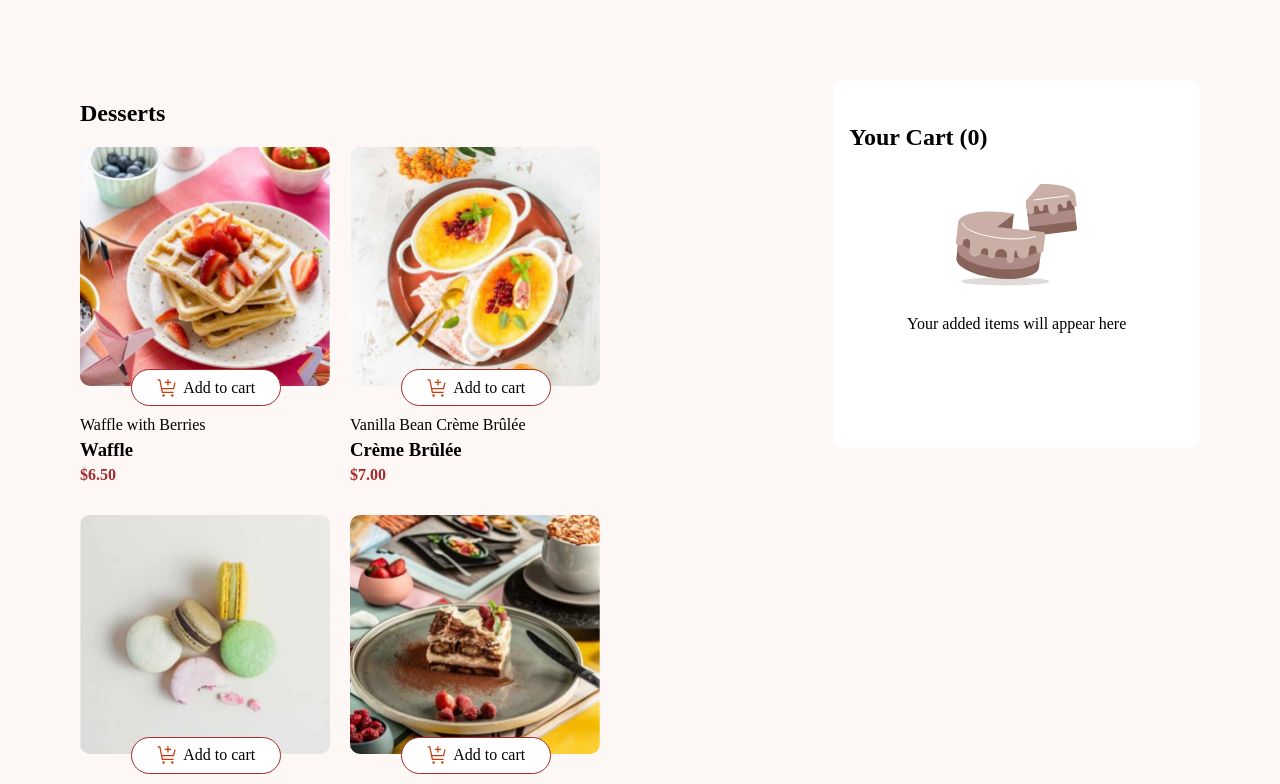
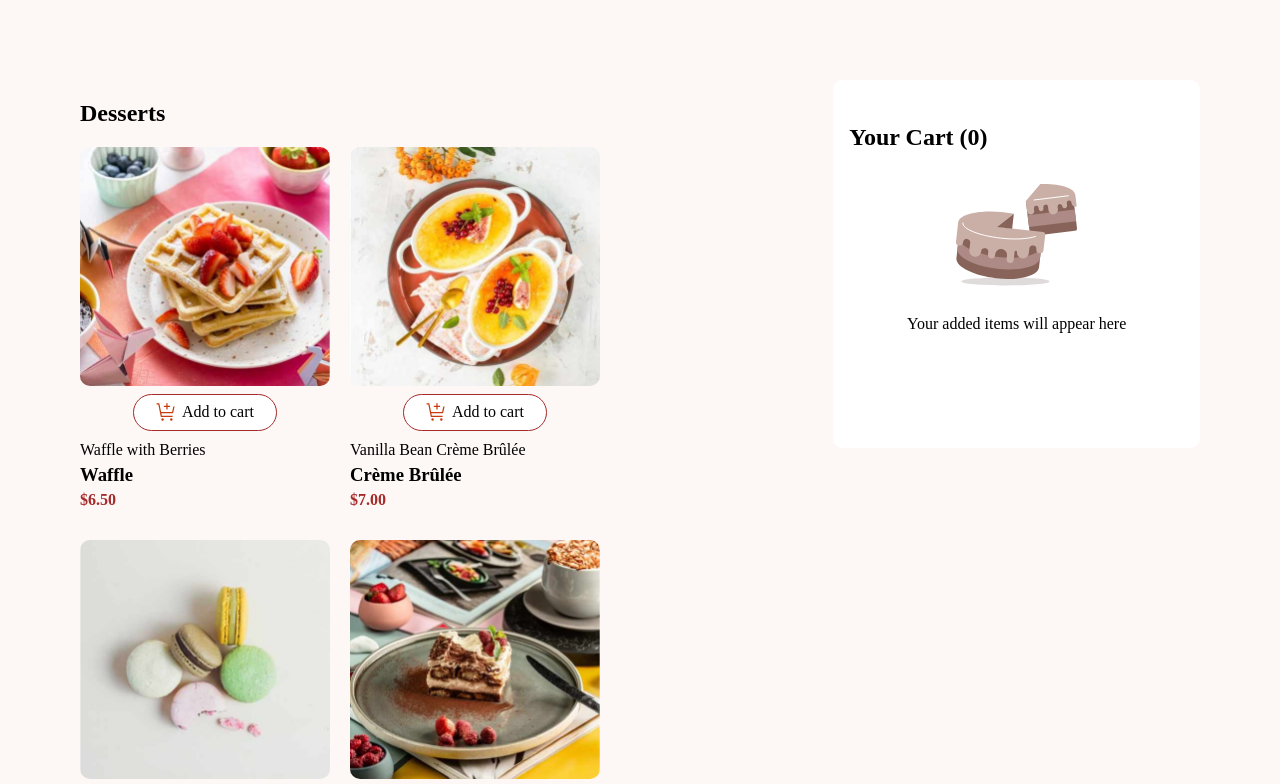
Before and after one commit to Pelz00/Product-list, a React (Vite) app: page / in a window 1280 px wide. Shown: the top 784 px of the page. Built offline with nearby package versions, Linux system fonts and the light colour scheme.

Commit message:
Update index.css

```diff
--- a/src/index.css
+++ b/src/index.css
@@ -17,7 +17,6 @@ main .products{
 }
 
 .product-list{
-  position: relative;
   width: 250px;
 }
 
@@ -31,7 +30,6 @@ main .products{
 }
 
  .product-list .product-details{
-   margin-top: 2rem;
    line-height: .4rem;
 }
 
@@ -39,14 +37,14 @@ main .products{
    display: flex;
    align-items: center;
    gap: 5px;
-   position: absolute;
-   top: 13.9rem;
-   left: 3.2rem;
    background-color: white;
    border-radius: 50px;
-   padding: 0 25px;
+   padding: 0 22px;
    height: 35px;
-   border: 1px solid brown;
+   border: 1.6px solid brown;
+   margin: auto;
+   margin-top: 4px;
+   width: fit-content;
 }
 
 .actions{
@@ -54,13 +52,13 @@ main .products{
   display: flex;
    align-items: center;
    justify-content: space-between;
-   position: absolute;
-   top: 13.9rem;
-   left: 3.2rem;
    border-radius: 50px;
    padding: 0 10px;
    height: 35px;
    width: 120px;
+   border: 1.6px solid brown;
+   margin: auto;
+   margin-top: 4px;
 }
 
 
```
